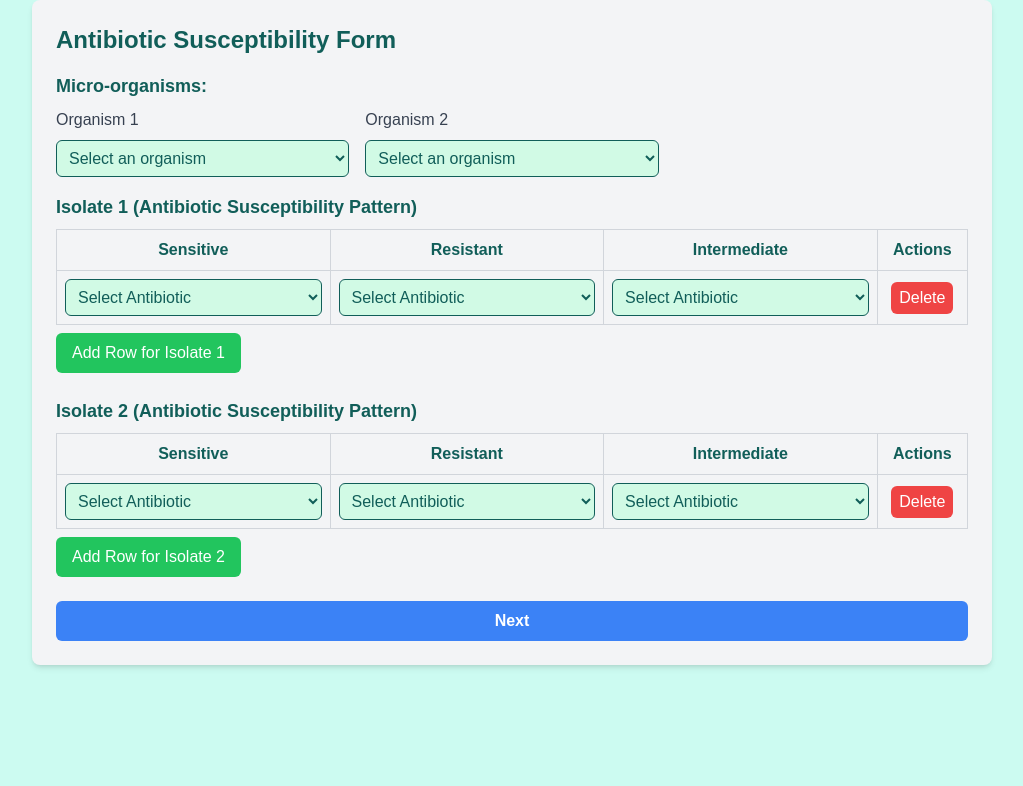
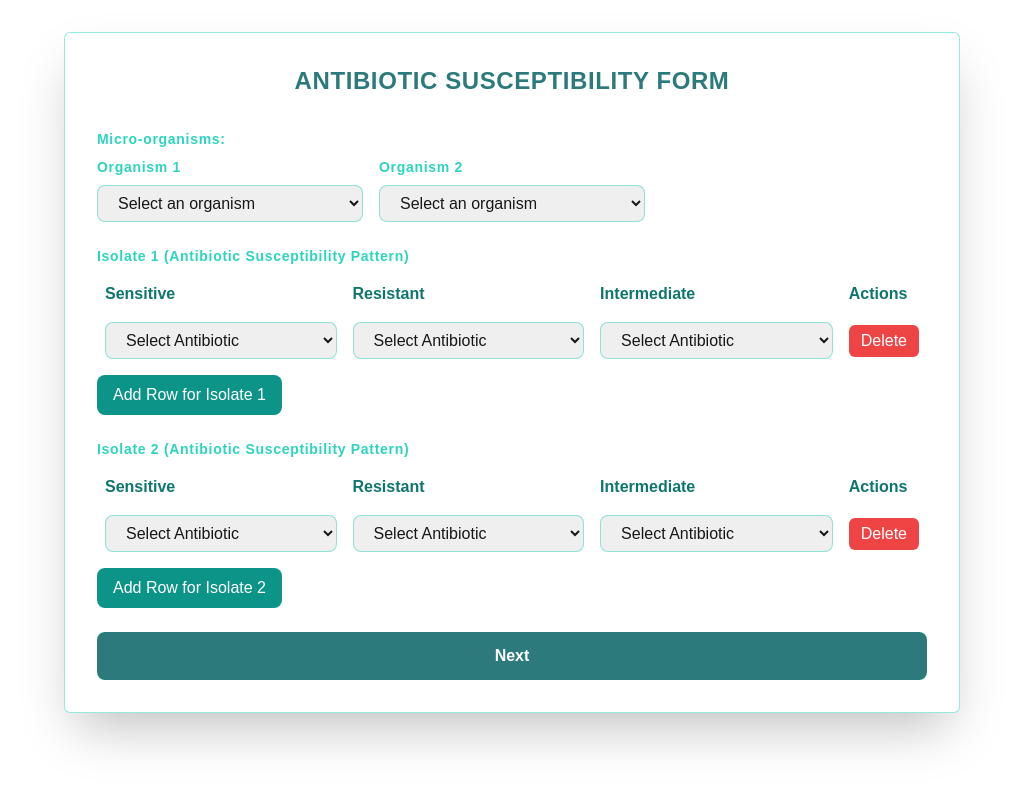
Before and after one commit to vimarshmishra37/smart_ssi_detector, a Next.js app: page /Patient2 in a window 1280 px wide. Shown: the top 786 px of the page, without its empty margins (128-1151 px from the left). Built offline with nearby package versions, Linux system fonts and the light colour scheme.

Commit message:
Update page.js

```diff
--- a/app/Patient2/page.js
+++ b/app/Patient2/page.js
@@ -72,7 +72,7 @@ export default function Page() {
     e.preventDefault();
 
     try {
-      const response = await fetch('http://localhost:3000/antibiotic', {
+      const response = await fetch('http://localhost:3001/antibiotic', {
         method: 'POST', // or 'PUT' if updating
         headers: {
           'Content-Type': 'application/json',
@@ -92,28 +92,40 @@ export default function Page() {
     }
   };
 
+  const styles = {
+    container: 'my-8 max-w-4xl mx-auto bg-white p-8 rounded-md shadow-2xl border border-teal-400/50',
+    header: 'text-2xl font-bold text-center text-[#2C7A7B] mb-8 uppercase tracking-wide',
+    formSection: 'mb-6',
+    label: 'block text-sm font-semibold text-teal-400 mb-2 tracking-wider',
+    select: 'w-full px-4 py-2 border border-teal-400/50 rounded-lg focus:outline-none focus:ring-2 focus:ring-[#2C7A7B]',
+    table: 'min-w-full border-translate rounded-lg overflow-hidden',
+    tableHeader: ' text-teal-700 px-4 py-2 text-left font-semibold',
+    tableCell: 'p-2',
+    addButton: 'mt-2 bg-teal-600 text-white px-4 py-2 rounded-lg hover:bg-teal-700 transition duration-300',
+    deleteButton: 'bg-red-500 hover:bg-red-600 text-white px-3 py-1 rounded-md transition duration-300',
+    submitButton: 'w-full bg-[#2C7A7B] text-white font-semibold py-3 rounded-lg hover:bg-[#276e6f] transition duration-300'
+  };
 
   return (
     <Suspense fallback={<div>Loading...</div>}>
-      <div className='bg-teal-100 text-teal-800' style={{ height: '100vh' }}>
-        <div className="w-3/4 mx-auto bg-gray-100 p-6 rounded-lg shadow-md ">
+    <div className={styles.container}>
 
-          <h1 className="text-2xl font-bold mb-4">Antibiotic Susceptibility Form</h1>
+      <h1 className={styles.header}>Antibiotic Susceptibility Form</h1>
 
-          <form onSubmit={handleSubmit} method='POST' action='http://localhost:3000/antibiotic' >
+      <form onSubmit={handleSubmit} method='POST' action='http://localhost:3001/antibiotic' >
         {/* Micro-organisms Section */}
-            <div className="mb-4">
-              <h2 className="text-lg font-semibold mb-2">Micro-organisms:</h2>
+        <div className={styles.formSection}>
+          <h2 className={styles.label}>Micro-organisms:</h2>
 
           <div className="grid grid-cols-3 gap-4">
             <div>
-                  <label htmlFor="organism1" className="block text-gray-700 mb-2">Organism 1</label>
+              <label htmlFor="organism1" className={styles.label}>Organism 1</label>
               <select
                 id="organism1"
                 name="organism1"
                 value={formData.organism1}
                 onChange={(e) => setFormData({ ...formData, organism1: e.target.value })}
-                    className="w-full border border-teal-800 rounded-md p-2 bg-emerald-100"
+                className={styles.select}
               >
                 <option value="">Select an organism</option>
                 {microorganisms.map((microorganism, index) => (
@@ -124,13 +136,13 @@ export default function Page() {
               </select>
             </div>
             <div>
-                  <label htmlFor="organism2" className="block text-gray-700 mb-2">Organism 2</label>
+              <label htmlFor="organism2" className={styles.label}>Organism 2</label>
               <select
                 id="organism2"
                 name="organism2"
                 value={formData.organism2}
                 onChange={(e) => setFormData({ ...formData, organism2: e.target.value })}
-                    className="w-full border border-teal-800 rounded-md p-2 bg-emerald-100"
+                className={styles.select}
               >
                 <option value="">Select an organism</option>
                 {microorganisms.map((microorganism, index) => (
@@ -145,25 +157,25 @@ export default function Page() {
 
         {/* Antibiotic Susceptibility Table for Isolate 1 */}
         <div className="mt-4">
-              <h2 className="text-lg font-semibold mb-2">Isolate 1 (Antibiotic Susceptibility Pattern)</h2>
-              <table className="min-w-full table-auto border-collapse border border-gray-300">
+          <h2 className={styles.label}>Isolate 1 (Antibiotic Susceptibility Pattern)</h2>
+          <table className={styles.table}>
             <thead>
-                  <tr className="bg-gray-100">
-                    <th className="border border-gray-300 p-2">Sensitive</th>
-                    <th className="border border-gray-300 p-2">Resistant</th>
-                    <th className="border border-gray-300 p-2">Intermediate</th>
-                    <th className="border border-gray-300 p-2">Actions</th>
+              <tr className={styles.tableHeader}>
+                <th className={styles.tableCell}>Sensitive</th>
+                <th className={styles.tableCell}>Resistant</th>
+                <th className={styles.tableCell}>Intermediate</th>
+                <th className={styles.tableCell}>Actions</th>
               </tr>
             </thead>
             <tbody>
               {formData.isolate1.map((row, index) => (
                 <tr key={index}>
-                      <td className="border border-gray-300 p-2">
+                  <td className={styles.tableCell}>
                     <select
                       name="sensitive"
                       value={row.sensitive}
                       onChange={(e) => handleChange(e, index, 'isolate1')}
-                          className="w-full border border-teal-800 rounded-md p-2 bg-emerald-100"
+                      className={styles.select}
                     >
                       <option value="">Select Antibiotic</option>
                       {antibiotics.map((antibiotic) => (
@@ -173,12 +185,12 @@ export default function Page() {
                       ))}
                     </select>
                   </td>
-                      <td className="border border-gray-300 p-2">
+                  <td className={styles.tableCell}>
                     <select
                       name="resistant"
                       value={row.resistant}
                       onChange={(e) => handleChange(e, index, 'isolate1')}
-                          className="w-full border border-teal-800 rounded-md p-2 bg-emerald-100"
+                      className={styles.select}
                     >
                       <option value="">Select Antibiotic</option>
                       {antibiotics.map((antibiotic) => (
@@ -188,12 +200,12 @@ export default function Page() {
                       ))}
                     </select>
                   </td>
-                      <td className="border border-gray-300 p-2">
+                  <td className={styles.tableCell}>
                     <select
                       name="intermediate"
                       value={row.intermediate}
                       onChange={(e) => handleChange(e, index, 'isolate1')}
-                          className="w-full border border-teal-800 rounded-md p-2 bg-emerald-100"
+                      className={styles.select}
                     >
                       <option value="">Select Antibiotic</option>
                       {antibiotics.map((antibiotic) => (
@@ -203,11 +215,11 @@ export default function Page() {
                       ))}
                     </select>
                   </td>
-                      <td className="border border-gray-300 p-2 text-center">
+                  <td className={styles.tableCell}>
                     <button
                       onClick={() => removeRow('isolate1', index)}
                       type="button"
-                          className="bg-red-500 text-white px-2 py-1 rounded-md"
+                      className={styles.deleteButton}
                     >
                       Delete
                     </button>
@@ -219,7 +231,7 @@ export default function Page() {
           <button
             onClick={() => addRow('isolate1')}
             type="button"
-                className="mt-2 bg-green-500 text-white px-4 py-2 rounded-md"
+            className={styles.addButton}
           >
             Add Row for Isolate 1
           </button>
@@ -227,25 +239,25 @@ export default function Page() {
 
         {/* Antibiotic Susceptibility Table for Isolate 2 */}
         <div className="mt-6">
-              <h2 className="text-lg font-semibold mb-2">Isolate 2 (Antibiotic Susceptibility Pattern)</h2>
-              <table className="min-w-full table-auto border-collapse border border-gray-300">
+          <h2 className={styles.label}>Isolate 2 (Antibiotic Susceptibility Pattern)</h2>
+          <table className={styles.table}>
             <thead>
-                  <tr className="bg-gray-100">
-                    <th className="border border-gray-300 p-2">Sensitive</th>
-                    <th className="border border-gray-300 p-2">Resistant</th>
-                    <th className="border border-gray-300 p-2">Intermediate</th>
-                    <th className="border border-gray-300 p-2">Actions</th>
+              <tr className={styles.tableHeader}>
+                <th className={styles.tableCell}>Sensitive</th>
+                <th className={styles.tableCell}>Resistant</th>
+                <th className={styles.tableCell}>Intermediate</th>
+                <th className={styles.tableCell}>Actions</th>
               </tr>
             </thead>
             <tbody>
               {formData.isolate2.map((row, index) => (
                 <tr key={index}>
-                      <td className="border border-gray-300 p-2">
+                  <td className={styles.tableCell}>
                     <select
                       name="sensitive"
                       value={row.sensitive}
                       onChange={(e) => handleChange(e, index, 'isolate2')}
-                          className="w-full border border-teal-800 rounded-md p-2 bg-emerald-100"
+                      className={styles.select}
                     >
                       <option value="">Select Antibiotic</option>
                       {antibiotics.map((antibiotic) => (
@@ -255,12 +267,12 @@ export default function Page() {
                       ))}
                     </select>
                   </td>
-                      <td className="border border-gray-300 p-2">
+                  <td className={styles.tableCell}>
                     <select
                       name="resistant"
                       value={row.resistant}
                       onChange={(e) => handleChange(e, index, 'isolate2')}
-                          className="w-full border border-teal-800 rounded-md p-2 bg-emerald-100"
+                      className={styles.select}
                     >
                       <option value="">Select Antibiotic</option>
                       {antibiotics.map((antibiotic) => (
@@ -270,12 +282,12 @@ export default function Page() {
                       ))}
                     </select>
                   </td>
-                      <td className="border border-gray-300 p-2">
+                  <td className={styles.tableCell}>
                     <select
                       name="intermediate"
                       value={row.intermediate}
                       onChange={(e) => handleChange(e, index, 'isolate2')}
-                          className="w-full border border-teal-800 rounded-md p-2 bg-emerald-100"
+                      className={styles.select}
                     >
                       <option value="">Select Antibiotic</option>
                       {antibiotics.map((antibiotic) => (
@@ -285,11 +297,11 @@ export default function Page() {
                       ))}
                     </select>
                   </td>
-                      <td className="border border-gray-300 p-2 text-center">
+                  <td className={styles.tableCell}>
                     <button
                       onClick={() => removeRow('isolate2', index)}
                       type="button"
-                          className="bg-red-500 text-white px-2 py-1 rounded-md"
+                      className={styles.deleteButton}
                     >
                       Delete
                     </button>
@@ -301,7 +313,7 @@ export default function Page() {
           <button
             onClick={() => addRow('isolate2')}
             type="button"
-                className="mt-2 bg-green-500 text-white px-4 py-2 rounded-md"
+            className={styles.addButton}
           >
             Add Row for Isolate  2
           </button>
@@ -309,10 +321,9 @@ export default function Page() {
 
         {/* Submit Button */}
         <div className="mt-6">
-              <button type="submit" className="w-full py-2 px-4 bg-blue-500 text-white font-semibold rounded-md hover:bg-blue-600">Next</button>
+          <button type="submit" className={styles.submitButton}>Next</button>
         </div>
       </form>
-        </div>
     </div>
     </Suspense>
   );
```
Lines whose indentation alone changed are shown as unchanged.
